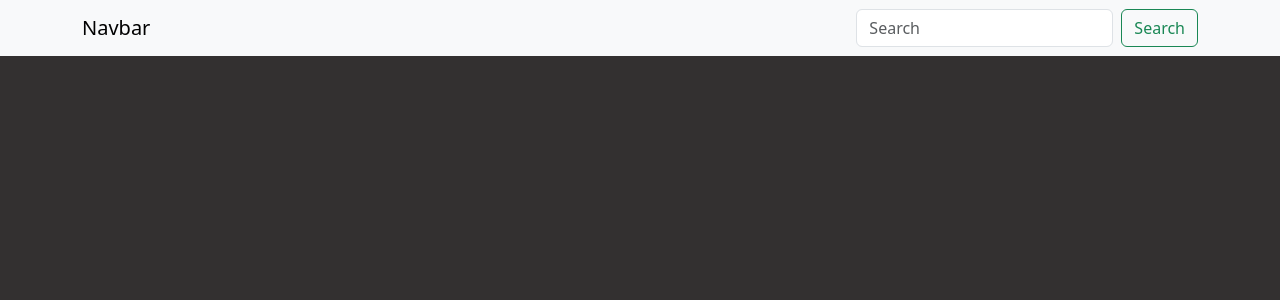
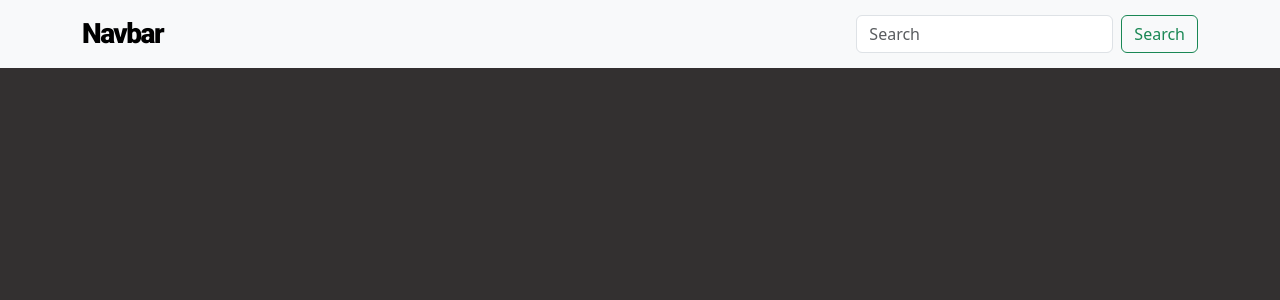
Before and after one commit to jmroczkowski99/django-djheatblog, a Django app: page / in a window 1280 px wide. Shown: the top 300 px of the page. Run offline with Django 4.2, Linux system fonts and the light colour scheme.

Commit message:
feat: add new navbar font

```diff
--- a/djheatblog/djheatblog/static/css/main.css
+++ b/djheatblog/djheatblog/static/css/main.css
@@ -1,3 +1,10 @@
+@import url('https://fonts.googleapis.com/css2?family=Roboto:wght@900&display=swap');
+
+.logo {
+    font-family: 'Roboto', sans-serif;
+    letter-spacing: -1.5px;
+}
+
 body {
     color: white;
     background-color: #333030;
--- a/djheatblog/djheatblog/templates/base/navbar.html
+++ b/djheatblog/djheatblog/templates/base/navbar.html
@@ -1,7 +1,7 @@
 <nav class="navbar navbar-expand-lg bg-body-tertiary">
   <div class="container">
 
-    <a class="navbar-brand" href="#">Navbar</a>
+    <a class="navbar-brand logo fs-3" href="#">Navbar</a>
 
     <button class="navbar-toggler" type="button" data-bs-toggle="collapse" data-bs-target="#navbarSupportedContent" aria-controls="navbarSupportedContent" aria-expanded="false" aria-label="Toggle navigation">
       <span class="navbar-toggler-icon"></span>
```
